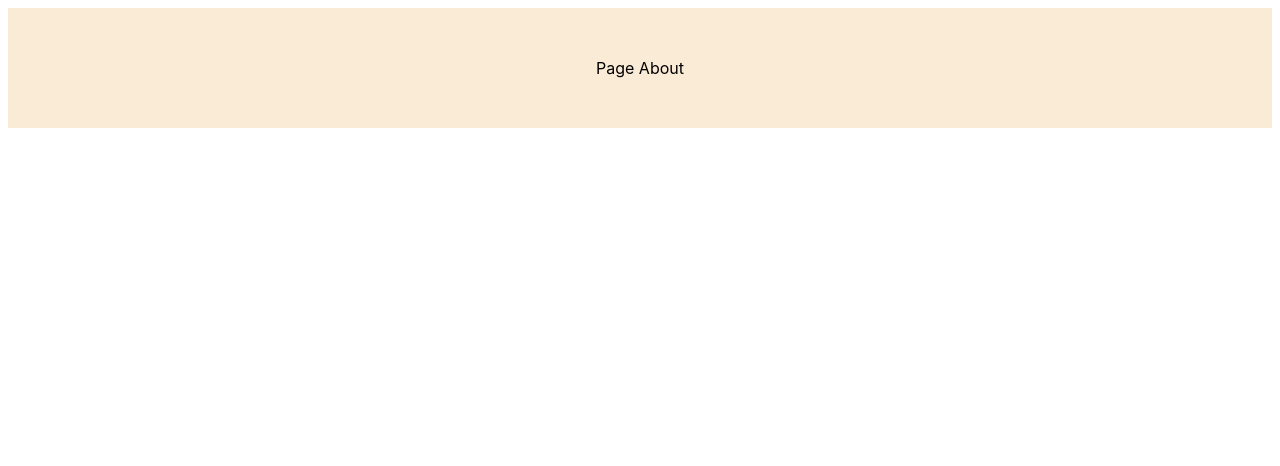
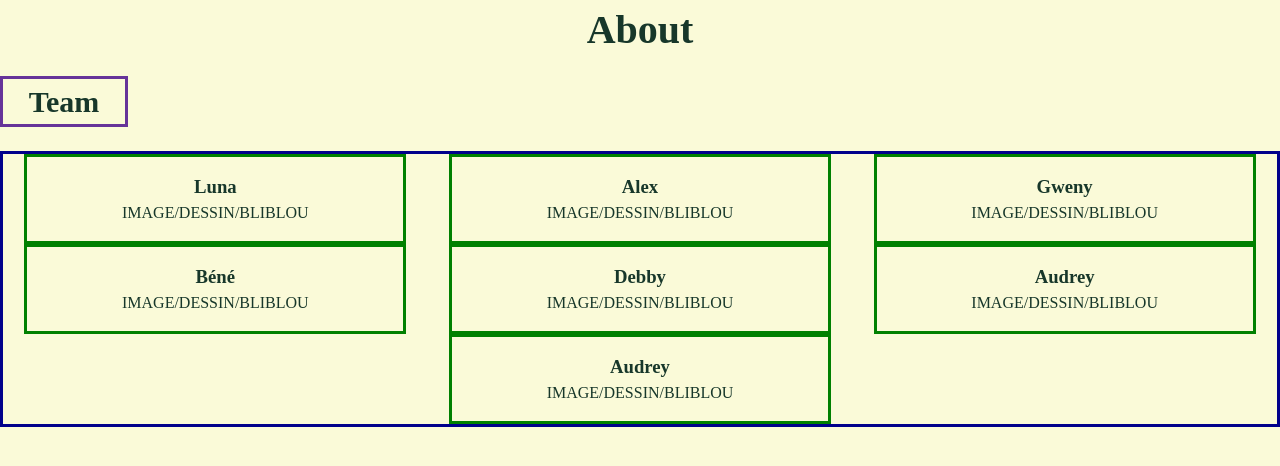
Before and after one commit to belynnn/I3__Greenier-Please, a React (Vite) app: page /about in a window 1280 px wide. Shown: the top 466 px of the page. Built offline with nearby package versions, Linux system fonts and the light colour scheme.

Commit message:
Styling Home & About pages

```diff
--- a/src/App.css
+++ b/src/App.css
@@ -1,11 +1,21 @@
 #root {
   max-width: 1280px;
+  height: 100vh;
   margin: 0 auto;
-  padding: 2rem;
+  padding: 0;
   text-align: center;
 }
 
+:root {
+  --background: #FAFAD8;
+  --text-color: #17372A;
+  --div-border: #FCFFFD;
+}
+
 * {
-  background-color: antiquewhite;
-  color: black;
+  background-color: var(--background);
+  color: #17372A;
+  margin: 0;
+  padding: 0;
+
 }
--- a/src/Containers/About/About.jsx
+++ b/src/Containers/About/About.jsx
@@ -1,8 +1,42 @@
+import styles from "./About.module.css";
+
 const About = () => {
 
     return (
         <>
-            <p>Page About</p>
+            <h2 className={styles.subtitle}>About</h2>
+            <h2 className={styles.subjectname}>Team</h2>
+
+            <section className={styles.firstsection}>
+                <div className={styles.membercards}>
+                    <h3>Luna</h3>
+                    <p>IMAGE/DESSIN/BLIBLOU</p>
+                </div>
+                <div className={styles.membercards}>
+                    <h3>Alex</h3>
+                    <p>IMAGE/DESSIN/BLIBLOU</p>
+                </div>
+                <div className={styles.membercards}>
+                    <h3>Gweny</h3>
+                    <p>IMAGE/DESSIN/BLIBLOU</p>
+                </div>
+                <div className={styles.membercards}>
+                    <h3>Béné</h3>
+                    <p>IMAGE/DESSIN/BLIBLOU</p>
+                </div>
+                <div className={styles.membercards}>
+                    <h3>Debby</h3>
+                    <p>IMAGE/DESSIN/BLIBLOU</p>
+                </div>
+                <div className={styles.membercards}>
+                    <h3>Audrey</h3>
+                    <p>IMAGE/DESSIN/BLIBLOU</p>
+                </div>
+                <div className={styles.membercards}>
+                    <h3>Audrey</h3>
+                    <p>IMAGE/DESSIN/BLIBLOU</p>
+                </div>
+            </section>
         </>
     );
 };
--- /dev/null
+++ b/src/Containers/About/About.module.css
@@ -0,0 +1,28 @@
+.subtitle {
+    font-size: 40px;
+    padding-bottom: 1rem;
+}
+
+.subjectname {
+    width: 10%;
+    border: 3px solid rebeccapurple;
+    left: 0%;
+    font-size: 30px;
+}
+
+.firstsection {
+    width: 100%;
+    display: flex;
+    flex-wrap: wrap;
+    justify-content: space-around;
+    margin: auto;
+    margin-top: 1.5rem;
+    border: 3px solid darkblue;
+    height: auto;
+
+    .membercards {
+        padding: 1rem;
+        width: 30%;
+        border: 3px solid green;
+    }
+}
--- a/src/Containers/Index/Index.jsx
+++ b/src/Containers/Index/Index.jsx
@@ -1,8 +1,22 @@
+import styles from "./Index.module.css";
+
 const Index = () => {
 
     return (
         <>
-            <h1>Greenier, Please</h1>
+            <section className={styles.firstsection}>
+
+                <h1 className={styles.title}>Greenier, Please</h1>
+
+                <div className={styles.explanation}>
+                    <p>
+                        The player takes on the role of a project manager and receives 1 random contributor from each IT sector. Each participant will have 3 proposals, only 1 of which is “green”. Some proposals are eco-responsible (green) where others are only superficially (red). At any time, one or other of the speakers can spread false information to achieve his or her ends. Every decision taken by the person in charge of projects has an impact on the general mood of the company, filling the interface with rust and raising a thermostat if the carbon footprint explodes.
+                    </p>
+                </div>
+                <button className={styles.btnplay}>
+                    <img src="/assets/PlayButton.png" alt="Button Play Game" />
+                </button>
+            </section>
         </>
     );
 };
--- /dev/null
+++ b/src/Containers/Index/Index.module.css
@@ -0,0 +1,31 @@
+.firstsection {
+    height: 100vh;
+    display: flex;
+    justify-content: center;
+    align-items: center;
+    flex-direction: column;
+
+    .title {
+        padding-bottom: 1rem;
+        font-size: 40px;
+    }
+
+    .explanation {
+        width: 70%;
+        padding-bottom: 1rem;
+        font-size: 20px;
+    }
+}
+
+
+.btnplay {
+    margin-top: 30px;
+    position: relative;
+    border: none;
+
+    img {
+        object-fit: fill;
+        width: 200px;
+        height: 45px;
+    }
+}
--- a/src/index.css
+++ b/src/index.css
@@ -1,14 +1,15 @@
 :root {
-  font-family: Inter, system-ui, Avenir, Helvetica, Arial, sans-serif;
   line-height: 1.5;
-  font-weight: 400;
-
   color-scheme: light dark;
-  color: rgba(0, 0, 0, 0.87);
   background-color: #ffffff;
-
   font-synthesis: none;
   text-rendering: optimizeLegibility;
   -webkit-font-smoothing: antialiased;
   -moz-osx-font-smoothing: grayscale;
 }
+
+* {
+  margin: 0;
+  padding: 0;
+  box-sizing: border-box;
+}
```
